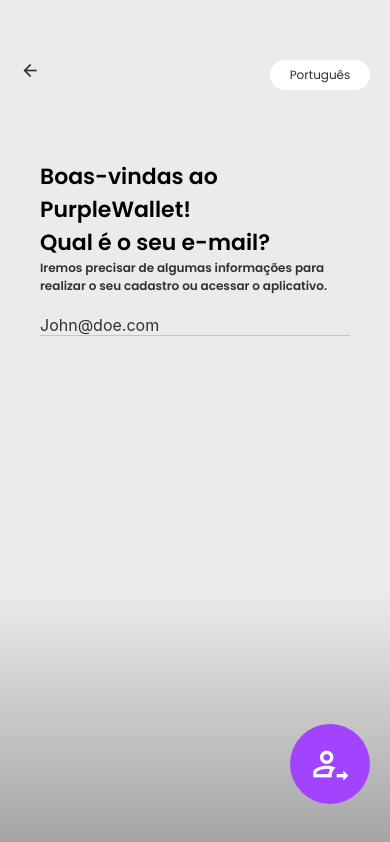
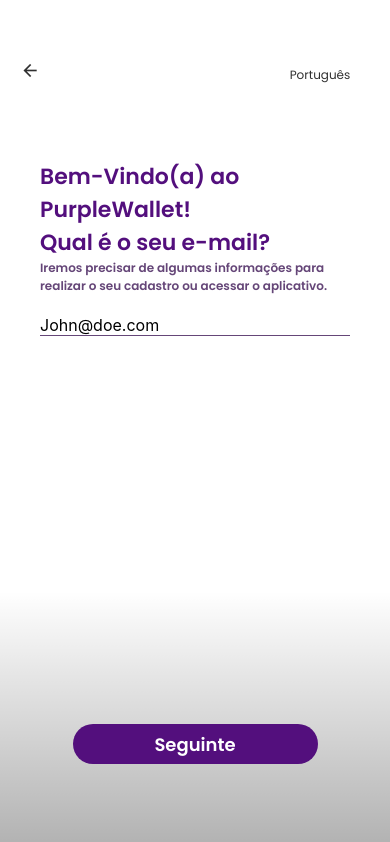
Before and after one commit to MrVitor0/PurpleWalletMobile, a React Native app: screen /Auth in a window 390 px wide. Built offline with nearby package versions, Linux system fonts and the light colour scheme.

Commit message:
DPT-021 <feat> Login Screens

```diff
--- a/src/components/Button/PWNextButton.tsx
+++ b/src/components/Button/PWNextButton.tsx
@@ -4,6 +4,7 @@
 interface PWNextButtonProps {
   color?: string;
   size?: number;
+  width?: number;
   style?: StyleProp<ViewStyle>;
   onPress?: () => void;
   children?: ReactNode;
@@ -12,6 +13,7 @@
 const PWNextButton: React.FC<PWNextButtonProps> = ({
   color = 'blue',
   size = 50,
+  width = 50,
   style = {},
   onPress = () => {},
   children,
@@ -27,7 +29,7 @@
     button: {
       backgroundColor: color,
       borderRadius: size / 2,
-      width: size,
+      width: `${width}%`,
       height: size,
       justifyContent: 'center',
       alignItems: 'center',
--- a/src/screens/auth/Login.tsx
+++ b/src/screens/auth/Login.tsx
@@ -26,7 +26,7 @@
       />
       <View style={AuthStyles.alignItems}>
         <PPText style={AuthStyles.formTitle}>
-          Boas-vindas ao PurpleWallet!
+          Bem-Vindo(a) ao PurpleWallet!
           {'\n'}
           Qual é o seu e-mail?
         </PPText>
@@ -36,17 +36,13 @@
         <TextInput
           style={AuthStyles.textInput}
           placeholder="John@doe.com"
-          placeholderTextColor="#303030"
+          placeholderTextColor="#949494rawfa2412541"
           onChangeText={(text) => setEmail(text)}
         />
       </View>
       <View style={AuthStyles.buttonContainer} >
-          <PWNextButton color="#A244FF" size={80} onPress={() => validateUserEmailAndGo()}>
-            <MaterialCommunityIcons
-              name="account-arrow-right-outline"
-              color={AuthStyles.buttonIcon.color}
-              size={AuthStyles.buttonIcon.size}
-            />
+          <PWNextButton color="#530F7D" size={40}  width={70} onPress={() => validateUserEmailAndGo()}>
+           <PPText style={{ color: "#FFFFFF",fontSize: 18}}>Seguinte</PPText>
           </PWNextButton>
       </View>
     </View>
--- a/src/screens/auth/LoginStepTwo.tsx
+++ b/src/screens/auth/LoginStepTwo.tsx
@@ -11,8 +11,8 @@
 const styles = StyleSheet.create({
   formForgotPassword: {
     fontSize: 10,
-    textAlign: 'left',
-    color: 'rgba(48, 48, 48, 0.7)',
+    textAlign: 'center',
+    color: '#530F7D',
     marginBottom: 20,
   },
 });
@@ -44,26 +44,23 @@
           Qual é a sua senha?
         </PPText>
         <PPText style={AuthStyles.formSubTitle}>
-        Encontramos o seu cadastro, porém, por questões de segurança, precisamos confirmar a sua identidade. Por favor, digite a sua senha.
+        Por favor, informe a sua senha para
+        seguir com o login.
         </PPText>
         <TextInput
           style={AuthStyles.textInput}
-          placeholder="*******"
+          placeholder="***********"
           secureTextEntry={true}
-          placeholderTextColor="#303030"
+          placeholderTextColor="#654678"
           onChangeText={(text) => setPassword(text)}
         />
         <PPText style={styles.formForgotPassword}  >
-          Esqueceu a sua senha? Clique aqui
+          Esqueceu sua senha?
         </PPText>
       </View>
       <View style={AuthStyles.buttonContainer} >
-          <PWNextButton color="#A244FF" size={80} onPress={() => validatePasswordAndPassword()}>
-            <MaterialCommunityIcons
-              name="account-arrow-right-outline"
-              color={AuthStyles.buttonIcon.color}
-              size={AuthStyles.buttonIcon.size}
-            />
+          <PWNextButton color="#530F7D" size={40}  width={70} onPress={() => validatePasswordAndPassword()}>
+           <PPText style={{ color: "#FFFFFF",fontSize: 18}}>Seguinte</PPText>
           </PWNextButton>
       </View>
     </View>
--- a/src/styles/sharedStyles.tsx
+++ b/src/styles/sharedStyles.tsx
@@ -3,7 +3,7 @@
 const AuthStyles = StyleSheet.create({
     container: {
       flex: 1,
-      backgroundColor: '#EBEBEB',
+      backgroundColor: '#FFFFFF',
       paddingHorizontal: 20,
       paddingTop: 40 // Adicione o padding no topo
     },
@@ -17,8 +17,8 @@
     buttonContainer: {
       flex: 1,
       justifyContent: 'flex-end',
-      alignItems: 'flex-end',
-      paddingBottom: 40
+      alignItems: 'center',
+      paddingBottom: 80
     },
     buttonGroupContainer: {
       flexDirection: 'row',
@@ -57,16 +57,17 @@
     },
     formTitle: {
       fontSize: 22,
+      color: '#530F7D',
     },
     formSubTitle: {
       fontSize: 12,
       textAlign: 'left',
-      color: '#303030',
+      color: '#654678',
       marginBottom: 20,
     },
     textInput: {
       borderBottomWidth: 1,
-      borderBottomColor: 'rgba(48, 48, 48, 0.2)',
+      borderBottomColor: '#654678',
       fontSize: 16,
       marginBottom: 20,
     },
```
